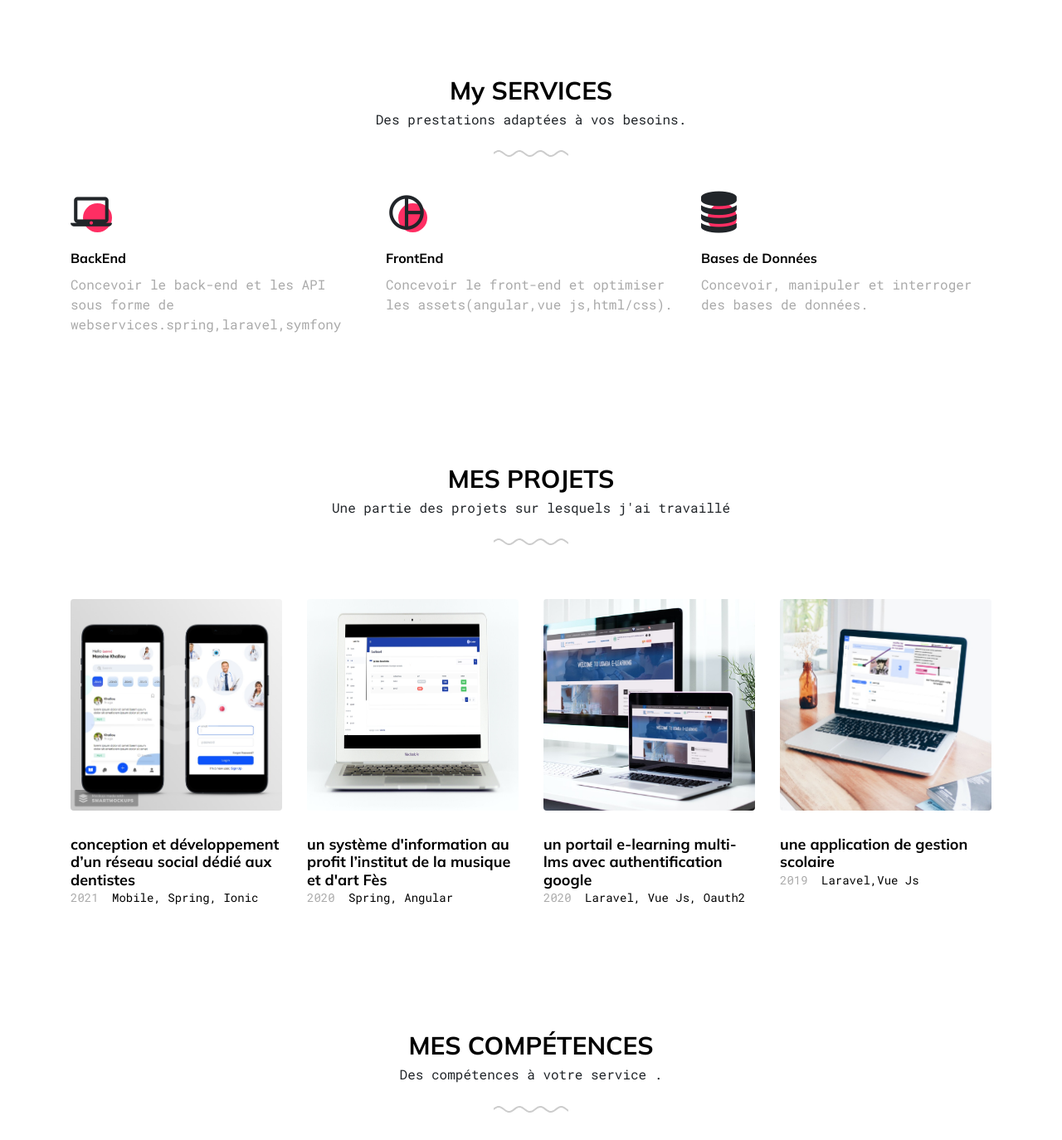
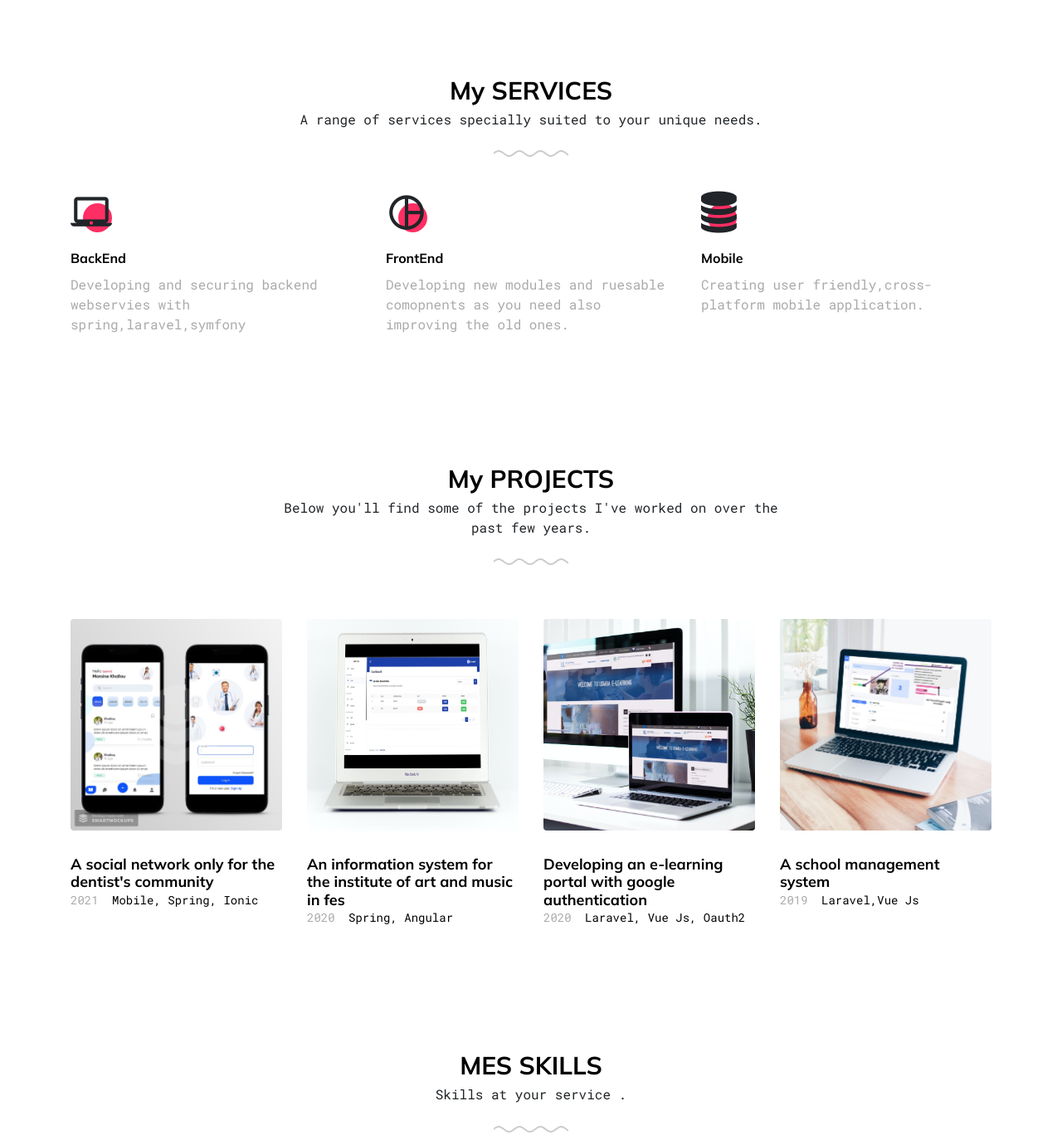
Before and after one commit to RustDexter/portfolioV2, a plain HTML site: page index.html in a window 1280 px wide. Shown: the part 980-2354 px from the top of the page at 83% size. Drawn offline with Linux system fonts and the light colour scheme; files whose address does not match are found by name.

Commit message:
qsdqdqsdkjlkj

```diff
--- a/index.html
+++ b/index.html
@@ -118,7 +118,7 @@
     <div class="row mb-4">
       <div class="col-lg-7 text-center mx-auto">
         <h2 class="section-heading gsap-reveal-hero mb-0"><strong>My SERVICES</strong></h2>
-        <p class="gsap-reveal-hero">Des prestations adaptées à vos besoins.</p>
+        <p class="gsap-reveal-hero">A range of services specially suited to your unique needs.</p>
         <div class="wave gsap-reveal-hero">
           <svg>
             <path d="M10,10 L50,100 L90,50"></path>
@@ -133,7 +133,7 @@
             <span class="icon-laptop_mac"></span>
           </div>
           <h3 class="gsap-reveal-hero">BackEnd</h3>
-          <p class="gsap-reveal-hero">Concevoir le back-end et les API sous forme de webservices.spring,laravel,symfony</p>
+          <p class="gsap-reveal-hero">Developing and securing backend webservies with spring,laravel,symfony</p>
         </div>
       </div>
       <div class="col-6 col-sm-6 col-md-6 col-lg-4 mb-4">
@@ -142,7 +142,7 @@
             <span class="icon-pie_chart_outlined"></span>
           </div>
           <h3 class="gsap-reveal-hero">FrontEnd</h3>
-          <p class="gsap-reveal-hero">Concevoir le front-end et optimiser les assets(angular,vue js,html/css).</p>
+          <p class="gsap-reveal-hero">Developing new modules and ruesable comopnents as you need also improving the old ones.</p>
         </div>
       </div>
       <div class="col-6 col-sm-6 col-md-6 col-lg-4 mb-4">
@@ -150,8 +150,8 @@
           <div class="gsap-reveal-hero mb-3">
             <span class="icon-database"></span>
           </div>
-          <h3 class="gsap-reveal-hero">Bases de Données</h3>
-          <p class="gsap-reveal-hero">Concevoir, manipuler et interroger des bases de données.</p>
+          <h3 class="gsap-reveal-hero">Mobile</h3>
+          <p class="gsap-reveal-hero">Creating user friendly,cross-platform mobile application.</p>
         </div>
       </div>
     </div>
@@ -161,8 +161,8 @@
   <div class="container">
     <div class="row mb-5">
       <div class="col-lg-7 text-center mx-auto">
-        <h2 class="section-heading gsap-reveal-hero mb-0"><strong>MES PROJETS</strong></h2>
-        <p class="gsap-reveal-hero">Une partie des projets sur lesquels j'ai travaillé</p>
+        <h2 class="section-heading gsap-reveal-hero mb-0"><strong>My PROJECTS</strong></h2>
+        <p class="gsap-reveal-hero">Below you'll find some of the projects I've worked on over the past few years.</p>
         <div class="wave gsap-reveal-hero">
           <svg>
             <path d="M10,10 L50,100 L90,50"></path>
@@ -174,8 +174,7 @@
       <div class="col-6 col-sm-6 col-md-6 col-lg-3" data-aos="fade-up" data-aos-delay="0">
         <div class="post-entry">
           <a href="projet4.html" class="thumb"><img src="images/prj4.jpg" alt="image" class="img-fluid"></a>
-          <h3><a href="projet4.html">conception et développement d’un réseau social dédié
-            aux dentistes </a></h3>
+          <h3><a href="projet4.html">A social network only for the dentist's community</a></h3>
           <div class="post-meta">
             2021  <a style="margin-left: 8px" href="projet4.html">Mobile, Spring, Ionic</a>
           </div>
@@ -185,8 +184,7 @@
         <div class="post-entry">
           <a href="projet3.html" class="thumb"><img src="images/prj3.jpg" alt="image"
                                                     class="img-fluid"></a>
-          <h3><a href="projet3.html">un système d'information au profit
-            l’institut de la musique et d'art Fès</a></h3>
+          <h3><a href="projet3.html">An information system for the institute of art and music in fes</a></h3>
           <div class="post-meta">
             2020  <a style="margin-left: 8px" href="projet3.html">Spring, Angular</a>
           </div>
@@ -196,8 +194,7 @@
         <div class="post-entry">
           <a href="projet2.html" class="thumb"><img src="images/prj2.jpg" alt="image"
                                                     class="img-fluid"></a>
-          <h3><a href="projet2.html">un portail e-learning multi-lms avec
-            authentification google</a></h3>
+          <h3><a href="projet2.html">Developing an e-learning portal with google authentication</a></h3>
           <div class="post-meta">
             2020  <a style="margin-left: 8px" href="projet2.html">Laravel, Vue Js, Oauth2</a>
           </div>
@@ -207,7 +204,7 @@
         <div class="post-entry">
           <a href="projet1.html" class="thumb"><img src="images/prj1.jpg" alt="image"
                                                     class="img-fluid"></a>
-          <h3><a href="projet1.html">une application de gestion scolaire</a></h3>
+          <h3><a href="projet1.html">A school management system</a></h3>
           <div class="post-meta">
             2019  <a style="margin-left: 8px" href="projet1.html">Laravel,Vue Js</a>
           </div>
@@ -221,8 +218,8 @@
   <div class="container">
     <div class="row mb-4">
       <div class="col-lg-7 text-center mx-auto">
-        <h2 class="section-heading gsap-reveal-hero mb-0"><strong>MES COMPÉTENCES</strong></h2>
-        <p class="gsap-reveal-hero">Des compétences à votre service .</p>
+        <h2 class="section-heading gsap-reveal-hero mb-0"><strong>MES SKILLS</strong></h2>
+        <p class="gsap-reveal-hero">Skills at your service .</p>
         <div class="wave gsap-reveal-hero">
           <svg>
             <path d="M10,10 L50,100 L90,50"></path>
@@ -271,7 +268,7 @@
     <div class="row mb-5">
       <div class="col-lg-7 text-center mx-auto">
         <h2 class="section-heading gsap-reveal-hero mb-0"><strong>CONTACTEZ-MOI</strong></h2>
-        <p class="gsap-reveal-hero">UNE IDÉE ? UN PROJET ? N'HÉSITEZ PAS À ME CONTACTER</p>
+        <p class="gsap-reveal-hero">AN IDEA ? A PROJECT ? DONT'T HESITATE TO CONTACT ME AT</p>
         <div class="wave gsap-reveal-hero">
           <svg>
             <path d="M10,10 L50,100 L90,50"></path>
```
